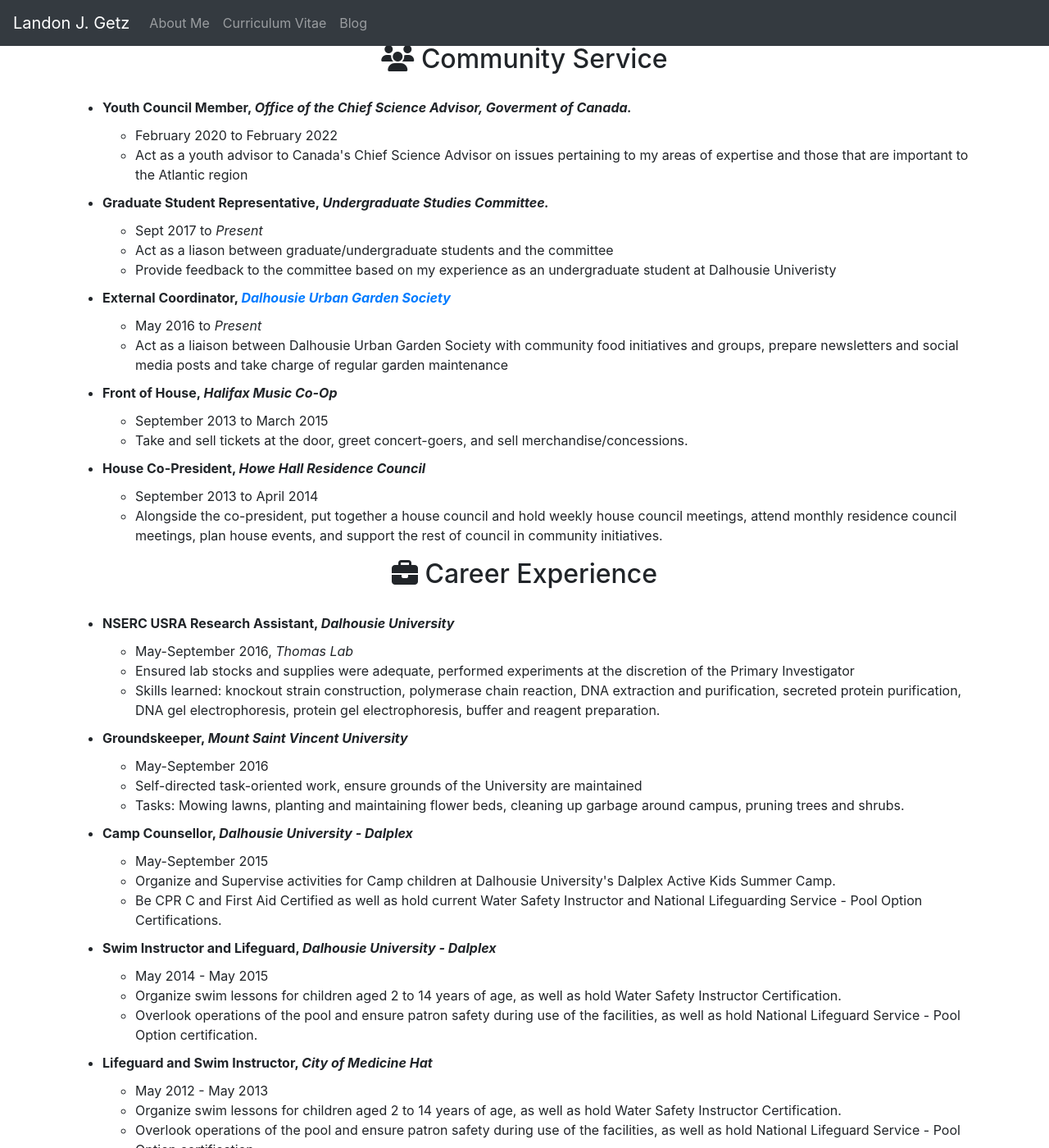
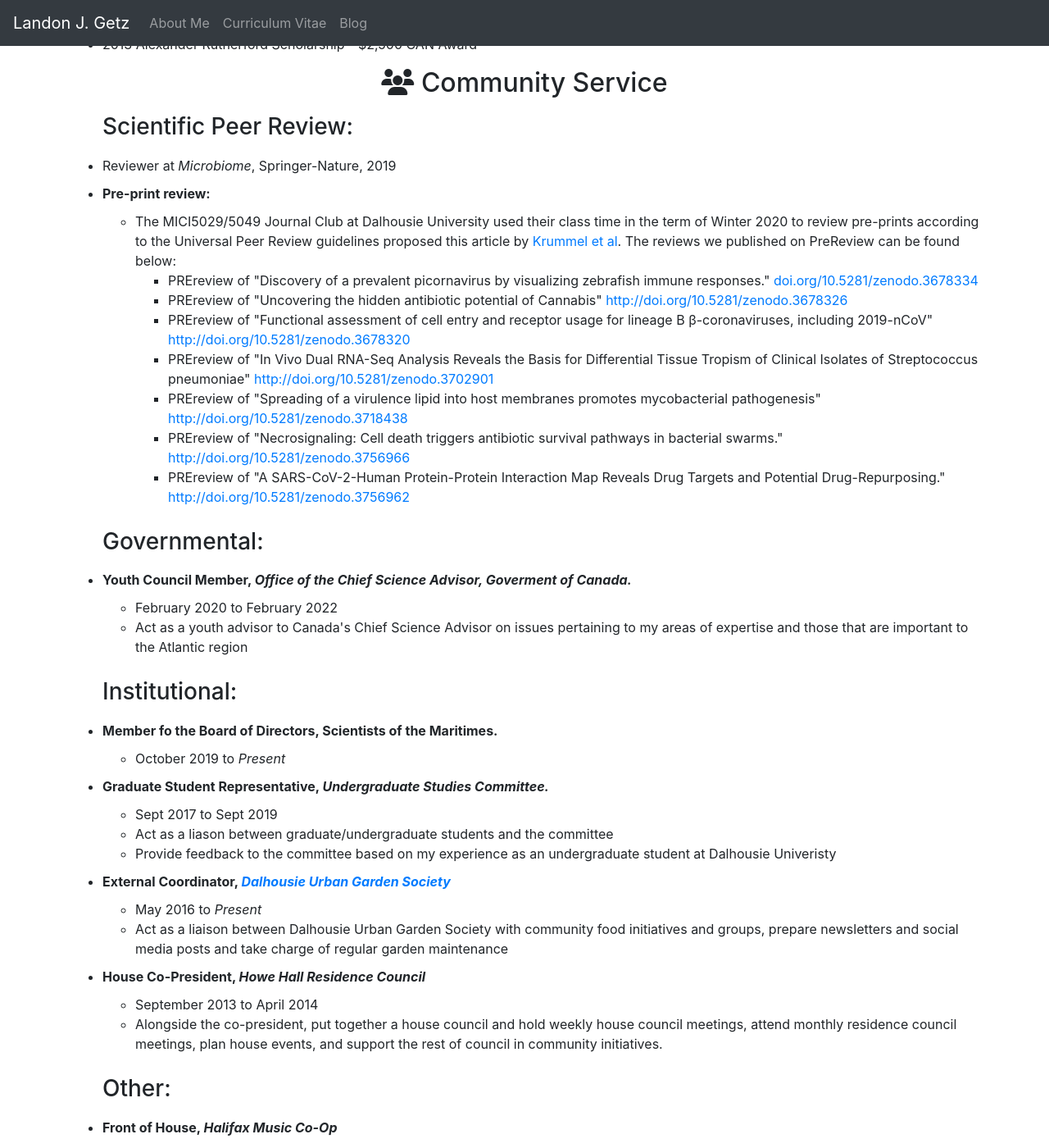
Before and after one commit to LandonGetz/OldCVWebsite, a Jekyll site: the page built from index.md, in a window 1280 px wide and 1400 px high, scrolled down 8549 px. Shown: the whole window at 82% size. Built offline with Jekyll 4.4.1, drawn with Linux system fonts in a browser that asks for light colours; nearby versions of some CDN libraries; some of the changed text lies outside the part shown.

Commit message:
Community Service Update
Also included changes to dates (mostly present to final dates) and a minor change to description (that i'm now a member of the youth council).

```diff
--- a/_layouts/default.html
+++ b/_layouts/default.html
@@ -93,7 +93,7 @@ function myFunction() {
           <div class="col-sm" id="about">
 <h1><hr><b>About Me</b><hr></h1>
     <h4><a href="http://www.vanier.gc.ca/en/home-accueil.html" target="_blank">Vanier Scholar</a> & <a href="http://www.killamlaureates.ca/" target="_blank">Killam Laureate</a></h4>
-              <h4>Landon Getz is a Ph.D. candidate studying <i>Vibrio parahaemolyticus</i> environmental survival and host-pathogen interactions in the Thomas lab at Dalhousie University. Landon is also an award-winning post-secondary educator, with significant experience teaching undergraduate biology, microbiology, and chemistry courses. Landon is an LGBTQ+ advocate and has worked to enhance the equity, diveristy, and inclusion of Science, Technology, Engineering, and Mathematics (STEM) through <a href="http://www.qatcanstem.ca" target="_blank">Queer Atlantic Canadian STEM</a>.</h4>
+              <h4>Landon Getz is a Ph.D. candidate studying <i>Vibrio parahaemolyticus</i> environmental survival and host-pathogen interactions in the Thomas lab at Dalhousie University. Landon is also an award-winning post-secondary educator, with significant experience teaching undergraduate biology, microbiology, and chemistry courses. Landon is an LGBTQ+ advocate and has worked to enhance the equity, diveristy, and inclusion of Science, Technology, Engineering, and Mathematics (STEM) through <a href="http://www.qatcanstem.ca" target="_blank">Queer Atlantic Canadian STEM</a>. Landon is a member of the inaugural Youth Council of the Chief Science Advisor of Canada.</h4>
 <div class="col-sm" id="contactbuttondiv" style="display: grid;">
     <p id="contactbuttons"><span id="icon" class="fas fa-paper-plane"></span> Email:<a href="mailto:landon.getz@dal.ca"> landon.getz@dal.ca</a></p>
     <p id="contactbuttons"><i id="icon" class="fab fa-twitter-square fa-1x" aria-hidden="true"></i> Twitter: <a target="_blank" href="http://twitter.com/landongetz">@landongetz</a></p>
--- a/index.md
+++ b/index.md
@@ -1,9 +1,6 @@
 ---
-# You don't need to edit this file, it's empty on purpose.
-# Edit theme's home layout instead if you wanna make some changes
-# See: https://jekyllrb.com/docs/themes/#overriding-theme-defaults
 layout: default
-page_title: Landon J. Getz
+page_title: Landon J Getz
 scroll: true
 ---
 <div class="container" id="CV">
@@ -314,7 +311,7 @@ scroll: true
             </li>
             <li id="list"><b>Graduate Student Mentor, <i>Dalhousie University</i></b>
                 <ul id="sublist">
-                    <li>January 2018 to <i>Present</i></li>
+                    <li>January 2018 to January 2019</li>
                     <li>Wetlab mentor for Dalhousie iGEM 2018. I ensure the safety of the students, teach them the appropraite molecular biology skills, and lead them through the Summer project.</li>
                     <li>Prepared a <b>three-day molecular biology bootcamp</b>, where each student cloned a piece of DNA into the pSB1C3 iGEM Biobrick Shipping Vector.</li>
                 </ul>
@@ -409,16 +406,39 @@ scroll: true
             <li>2013 Alexander Rutherford Scholarship - $2,500 CAN Award</li>
         </ul>
         <h2><span class="fa fa-users" aria-hidden="hidden"></span> Community Service</h2>
-        <ul id="list">
+        <ul id="list"><b><h3>Scientific Peer Review:</h3></b>
+            <li id="list">Reviewer at <i>Microbiome</i>, Springer-Nature, 2019</li>
+            <li id="list"><b>Pre-print review:</b></li>
+                <ul id="sublist">
+                    <li>The MICI5029/5049 Journal Club at Dalhousie University used their class time in the term of Winter 2020 to review pre-prints according to the Universal Peer Review guidelines proposed this article by <a href="https://linkinghub.elsevier.com/retrieve/pii/S0092-8674(19)31286-3" target="_blank">Krummel et al</a>. The reviews we published on PreReview can be found below:</li>
+                    <ul>
+                    <li>PREreview of "Discovery of a prevalent picornavirus by visualizing zebrafish immune responses." <a href="http://doi.org/10.5281/zenodo.3678334" target="_blank">doi.org/10.5281/zenodo.3678334</a></li>
+                    <li>PREreview of "Uncovering the hidden antibiotic potential of Cannabis" <a href="http://doi.org/10.5281/zenodo.3678326" target="_blank">http://doi.org/10.5281/zenodo.3678326</a></li>
+                    <li>PREreview of "Functional assessment of cell entry and receptor usage for lineage B β-coronaviruses, including 2019-nCoV" <a href="http://doi.org/10.5281/zenodo.3678320" target="_blank">http://doi.org/10.5281/zenodo.3678320</a></li>
+                    <li>PREreview of "In Vivo Dual RNA-Seq Analysis Reveals the Basis for Differential Tissue Tropism of Clinical Isolates of Streptococcus pneumoniae" <a href="http://doi.org/10.5281/zenodo.3702901" target="_blank">http://doi.org/10.5281/zenodo.3702901</a></li>
+                    <li>PREreview of "Spreading of a virulence lipid into host membranes promotes mycobacterial pathogenesis" <a href="http://doi.org/10.5281/zenodo.3718438" target="_blank">http://doi.org/10.5281/zenodo.3718438</a></li>
+                    <li>PREreview of "Necrosignaling: Cell death triggers antibiotic survival pathways in bacterial swarms." <a href="http://doi.org/10.5281/zenodo.3756966" target="_blank">http://doi.org/10.5281/zenodo.3756966</a></li>
+                    <li>PREreview of "A SARS-CoV-2-Human Protein-Protein Interaction Map Reveals Drug Targets and Potential Drug-Repurposing." <a href="http://doi.org/10.5281/zenodo.3756962" target="_blank">http://doi.org/10.5281/zenodo.3756962</a></li>
+                    </ul>
+                </ul>
+        </ul>
+        <ul id="list"><b><h3>Governmental:</h3></b>
             <li id="list"><b>Youth Council Member, <i>Office of the Chief Science Advisor, Goverment of Canada.</i></b>
                 <ul id="sublist">
                     <li>February 2020 to February 2022</li>
                     <li>Act as a youth advisor to Canada's Chief Science Advisor on issues pertaining to my areas of expertise and those that are important to the Atlantic region</li>
                 </ul>
             </li>
+        </ul>
+        <ul id="list"><b><h3>Institutional:</h3></b>
+            <li id="list"><b>Member fo the Board of Directors, Scientists of the Maritimes.</b>
+                <ul id="sublist">
+                    <li>October 2019 to <i>Present</i></li>
+                </ul>
+            </li>
             <li id="list"><b>Graduate Student Representative, <i>Undergraduate Studies Committee.</i></b>
                 <ul id="sublist">
-                    <li>Sept 2017 to <i>Present</i></li>
+                    <li>Sept 2017 to Sept 2019</li>
                     <li>Act as a liason between graduate/undergraduate students and the committee</li>
                     <li>Provide feedback to the committee based on my experience as an undergraduate student at Dalhousie Univeristy</li>
                 </ul>
@@ -429,16 +449,18 @@ scroll: true
                     <li>Act as a liaison between Dalhousie Urban Garden Society with community food initiatives and groups, prepare newsletters and social media posts and take charge of regular garden maintenance</li>
                 </ul>
             </li>
-            <li id="list"><b>Front of House, <i>Halifax Music Co-Op</i></b>
-                <ul id="sublist">
-                    <li>September 2013 to March 2015</li>
-                    <li>Take and sell tickets at the door, greet concert-goers, and sell merchandise/concessions.</li>
-                </ul>
-            </li>
             <li id="list"><b>House Co-President, <i>Howe Hall Residence Council</i></b>
                 <ul id="sublist">
                     <li>September 2013 to April 2014</li>
                     <li>Alongside the co-president, put together a house council and hold weekly house council meetings, attend monthly residence council meetings, plan house events, and support the rest of council in community initiatives.</li>
+                </ul>
+            </li>
+        </ul>
+        <ul id="list"><b><h3>Other:</h3></b>
+                <li id="list"><b>Front of House, <i>Halifax Music Co-Op</i></b>
+                <ul id="sublist">
+                    <li>September 2013 to March 2015</li>
+                    <li>Take and sell tickets at the door, greet concert-goers, and sell merchandise/concessions.</li>
                 </ul>
             </li>
         </ul>
```
